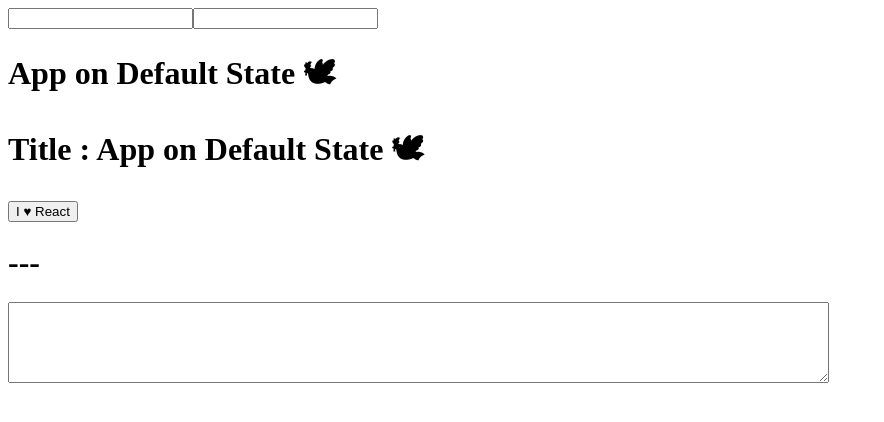
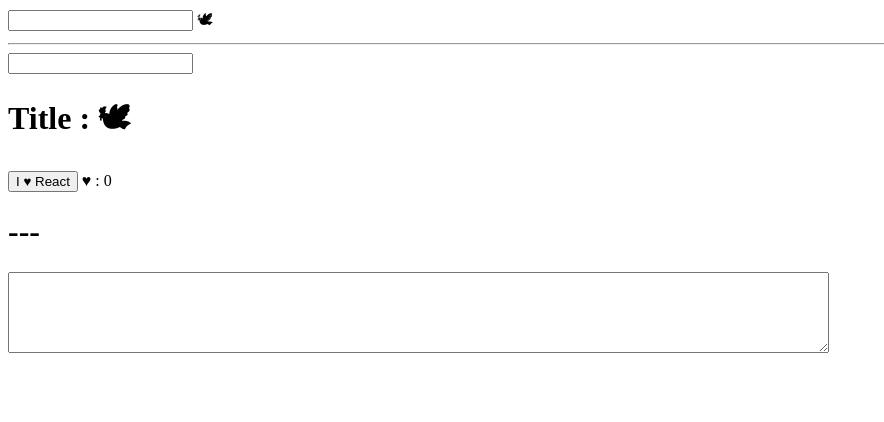
Before and after one commit to nischalnayaju-sntech/f-cds-react, a React (Create React App) app: page / in a window 1280 px wide. Shown: the top 422 px of the page, without its empty margins (0-884 px from the left). Built offline with nearby package versions, Linux system fonts and the light colour scheme.

Commit message:
Understanding states

```diff
--- a/src/App.js
+++ b/src/App.js
@@ -1,14 +1,16 @@
 import React from "react";
 import "./styles.css";
+import ReactDom from "react-dom";
 
 class App extends React.Component {
   constructor() {
     super();
     this.state = {
-      txt: "App on Default State 🕊",
-      currentEvent: "---"
+      a: "🕊",
+      currentEvent: "---",
+      counter: 0
     };
-    this.update = this.update.bind(this);
+    this.updateEvent = this.updateEvent.bind(this);
   }
 
   /**
@@ -16,26 +18,47 @@
    * @param {*} evt
    */
   update(evt) {
-    this.setState({ txt: evt.target.value, currentEvent: evt.type });
+    this.setState({
+      a: ReactDom.findDOMNode(this.a).value,
+      b: this.refs.b.value
+    });
+  }
+
+  updateCounter(evt) {
+    this.setState({ counter: this.state.counter + 1 });
+  }
+
+  updateEvent(evt) {
+    this.setState({ currentEvent: evt.type });
   }
 
   render() {
     return (
       <div>
-        <Widget update={this.update.bind(this)} />
-        <Widget update={this.update.bind(this)} />
-        <h1>{this.state.txt}</h1>
-        <Title text={this.state.txt} />
-        <Button>
+        <Widget
+          ref={(component) => (this.a = component)}
+          update={this.update.bind(this)}
+        />{" "}
+        {this.state.a}
+        <hr />
+        <input
+          ref="b"
+          type="text"
+          onChange={this.update.bind(this)}
+        ></input>{" "}
+        {this.state.b}
+        <Title text={this.state.a} />
+        <Button click={this.updateCounter.bind(this)}>
           I <Heart /> React
-        </Button>
+        </Button>{" "}
+        <Heart /> : {this.state.counter}
         <h1 className="currentEvent">{this.state.currentEvent}</h1>
         <textarea
-          onKeyPress={this.update}
-          onCopy={this.update}
-          onCut={this.update}
-          onPaste={this.update}
-          onDoubleClick={this.update}
+          onKeyPress={this.updateEvent}
+          onCopy={this.updateEvent}
+          onCut={this.updateEvent}
+          onPaste={this.updateEvent}
+          onDoubleClick={this.updateEvent}
           cols="100"
           rows="5"
         ></textarea>
@@ -47,12 +70,18 @@
 /**
  * Create a child component -> Stateless function component
  */
-const Widget = (props) => <input type="text" onChange={props.update}></input>;
 
+class Widget extends React.Component {
+  render() {
+    return <input type="text" onChange={this.props.update} />;
+  }
+}
 /**
  * Create button component
  */
-const Button = (props) => <button>{props.children}</button>;
+const Button = (props) => (
+  <button onClick={props.click}>{props.children}</button>
+);
 
 class Heart extends React.Component {
   render() {
```
